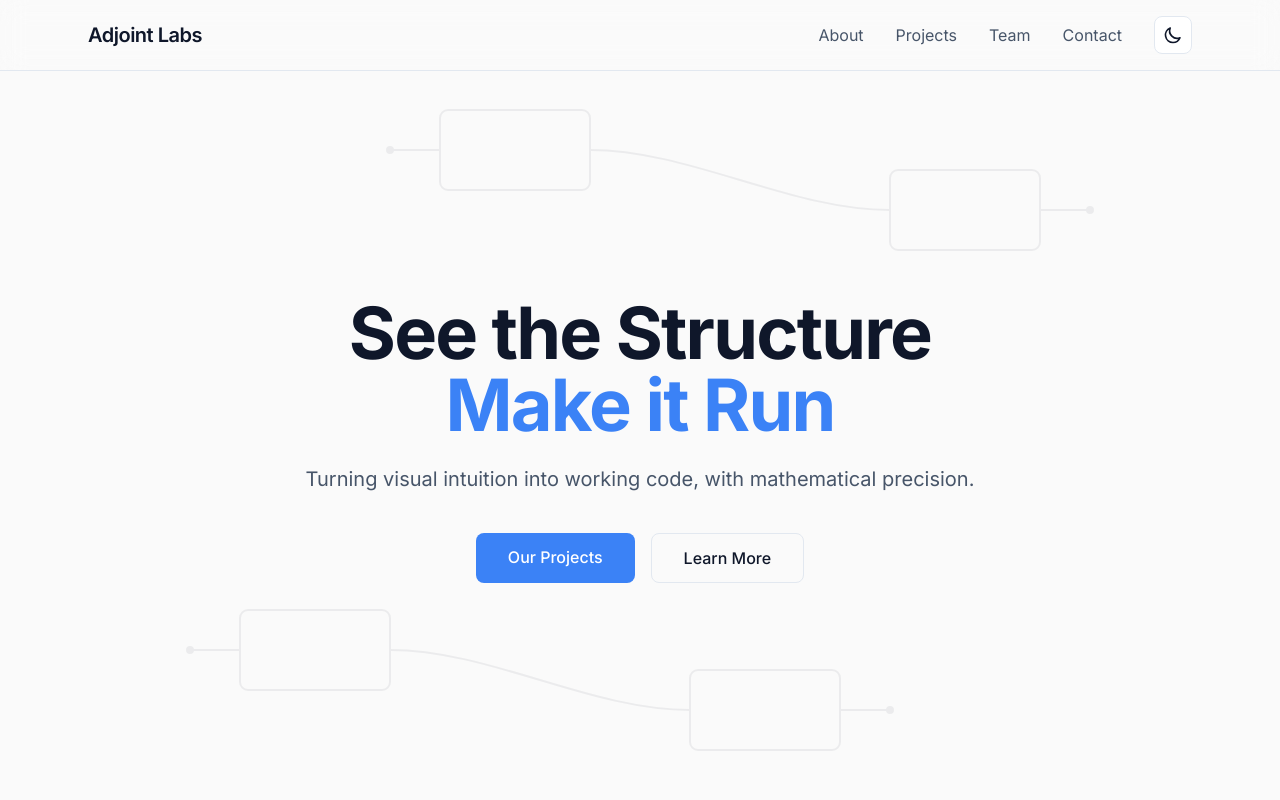
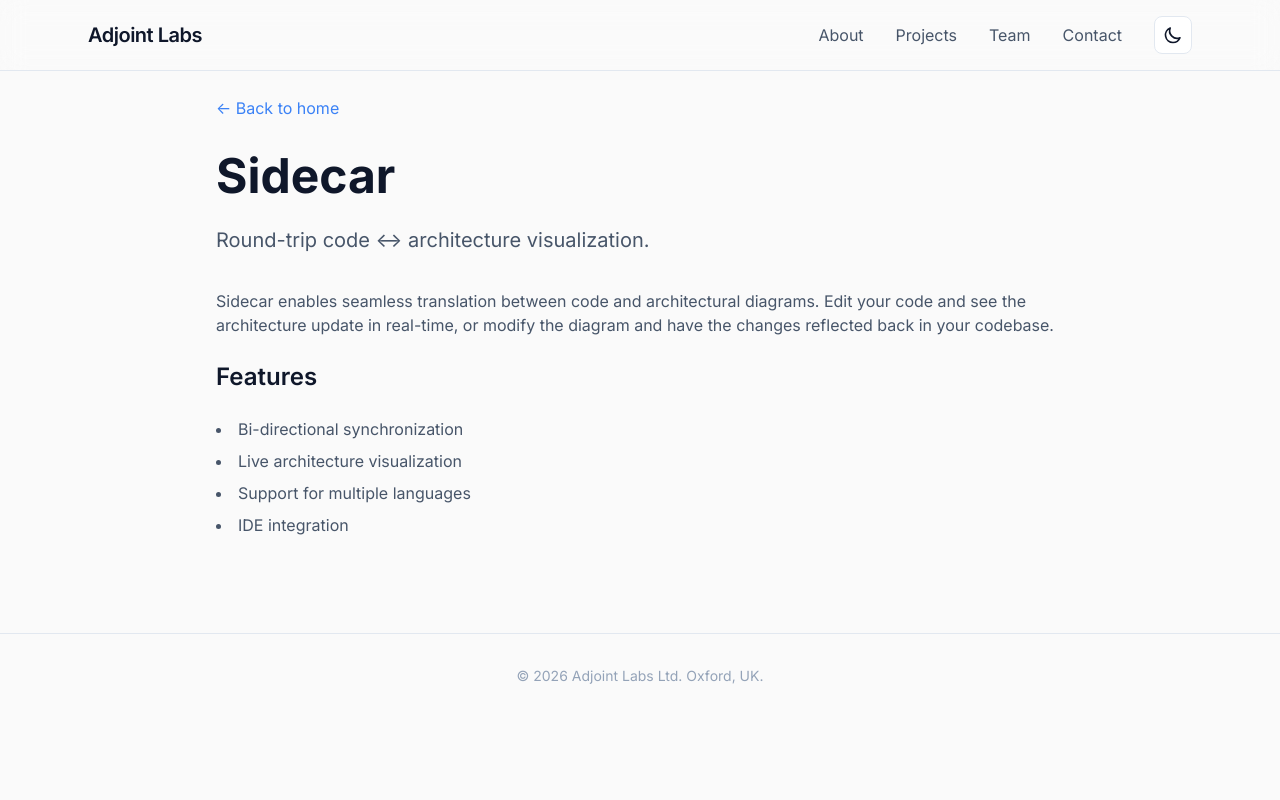
Before and after one commit to adjointlabs/adjointlabs.github.io, a React (Vite) app: page /sidecar in a window 1280 px wide. Shown: the top 800 px of the page. Built offline with nearby package versions, Linux system fonts and the light colour scheme.

Commit message:
started pages

```diff
--- a/package.json
+++ b/package.json
@@ -11,7 +11,8 @@
   },
   "dependencies": {
     "react": "^18.3.1",
-    "react-dom": "^18.3.1"
+    "react-dom": "^18.3.1",
+    "react-router-dom": "^7.16.0"
   },
   "devDependencies": {
     "@eslint/js": "^9.13.0",
--- a/src/App.tsx
+++ b/src/App.tsx
@@ -1,24 +1,17 @@
-import { Header } from './components/Header';
-import { Hero } from './components/Hero';
-import { About } from './components/About';
-import { Projects } from './components/Projects';
-import { Team } from './components/Team';
-import { Contact } from './components/Contact';
-import { Footer } from './components/Footer';
+import { BrowserRouter, Routes, Route } from 'react-router-dom';
+import { HomePage } from './pages/HomePage';
+import { DotsPage } from './pages/DotsPage';
+import { SidecarPage } from './pages/SidecarPage';
 
 function App() {
   return (
-    <div className="min-h-screen bg-[--color-background]">
-      <Header />
-      <main>
-        <Hero />
-        <About />
-        <Projects />
-        <Team />
-        <Contact />
-      </main>
-      <Footer />
-    </div>
+    <BrowserRouter>
+      <Routes>
+        <Route path="/" element={<HomePage />} />
+        <Route path="/dots" element={<DotsPage />} />
+        <Route path="/sidecar" element={<SidecarPage />} />
+      </Routes>
+    </BrowserRouter>
   );
 }
 
--- a/src/components/Header.tsx
+++ b/src/components/Header.tsx
@@ -1,14 +1,15 @@
 import { useState } from 'react';
+import { Link } from 'react-router-dom';
 import { ThemeToggle } from './ThemeToggle';
 
 export function Header() {
   const [isMenuOpen, setIsMenuOpen] = useState(false);
 
   const navLinks = [
-    { href: '#about', label: 'About' },
-    { href: '#projects', label: 'Projects' },
-    { href: '#team', label: 'Team' },
-    { href: '#contact', label: 'Contact' },
+    { href: '/#about', label: 'About' },
+    { href: '/#projects', label: 'Projects' },
+    { href: '/#team', label: 'Team' },
+    { href: '/#contact', label: 'Contact' },
   ];
 
   return (
@@ -16,9 +17,9 @@ export function Header() {
       <nav className="max-w-6xl mx-auto px-6 py-4">
         <div className="flex items-center justify-between">
           {/* Logo */}
-          <a href="#" className="text-xl font-semibold text-[--color-text-primary] tracking-tight">
+          <Link to="/" className="text-xl font-semibold text-[--color-text-primary] tracking-tight">
             Adjoint Labs
-          </a>
+          </Link>
 
           {/* Desktop Navigation */}
           <div className="hidden md:flex items-center gap-8">
--- a/src/components/Projects.tsx
+++ b/src/components/Projects.tsx
@@ -1,11 +1,14 @@
+import { Link } from 'react-router-dom';
+
 interface ProjectProps {
   name: string;
   description: string;
-  link?: string;
+  link: string;
 }
 
 function Project({ name, description, link }: ProjectProps) {
-  const content = (
+  return (
+    <Link to={link} className="block">
       <div className="p-6 rounded-xl bg-[--color-surface] border border-[--color-border] hover:border-[--color-accent] transition-colors">
         <h3 className="text-xl font-semibold text-[--color-text-primary] mb-3">
           {name}
@@ -14,17 +17,8 @@ function Project({ name, description, link }: ProjectProps) {
           {description}
         </p>
       </div>
+    </Link>
   );
-
-  if (link) {
-    return (
-      <a href={link} className="block">
-        {content}
-      </a>
-    );
-  }
-
-  return content;
 }
 
 export function Projects() {
@@ -32,10 +26,12 @@ export function Projects() {
     {
       name: 'DOTS',
       description: 'A DSL for compositional, recursive diagrams.',
+      link: '/dots',
     },
     {
       name: 'Sidecar',
       description: 'Round-trip code ↔ architecture visualization.',
+      link: '/sidecar',
     },
   ];
 
--- /dev/null
+++ b/src/pages/DotsPage.tsx
@@ -0,0 +1,48 @@
+import { Link } from 'react-router-dom';
+import { Header } from '../components/Header';
+import { Footer } from '../components/Footer';
+
+export function DotsPage() {
+  return (
+    <div className="min-h-screen bg-[--color-background]">
+      <Header />
+      <main className="py-24">
+        <div className="max-w-4xl mx-auto px-6">
+          <Link
+            to="/"
+            className="inline-flex items-center gap-2 text-[--color-accent] hover:underline mb-8"
+          >
+            ← Back to home
+          </Link>
+
+          <h1 className="text-4xl md:text-5xl font-bold text-[--color-text-primary] mb-6">
+            DOTS
+          </h1>
+
+          <p className="text-xl text-[--color-text-secondary] mb-8 leading-relaxed">
+            A DSL for compositional, recursive diagrams.
+          </p>
+
+          <div className="prose prose-lg text-[--color-text-secondary] space-y-6">
+            <p>
+              DOTS is a domain-specific language designed for creating and manipulating
+              compositional diagrams with recursive structure. It provides a mathematical
+              foundation for working with visual representations of complex systems.
+            </p>
+
+            <h2 className="text-2xl font-semibold text-[--color-text-primary] mt-12 mb-4">
+              Features
+            </h2>
+            <ul className="list-disc list-inside space-y-2">
+              <li>Compositional diagram construction</li>
+              <li>Recursive diagram definitions</li>
+              <li>Type-safe diagram operations</li>
+              <li>Export to multiple formats</li>
+            </ul>
+          </div>
+        </div>
+      </main>
+      <Footer />
+    </div>
+  );
+}
--- /dev/null
+++ b/src/pages/HomePage.tsx
@@ -0,0 +1,23 @@
+import { Header } from '../components/Header';
+import { Hero } from '../components/Hero';
+import { About } from '../components/About';
+import { Projects } from '../components/Projects';
+import { Team } from '../components/Team';
+import { Contact } from '../components/Contact';
+import { Footer } from '../components/Footer';
+
+export function HomePage() {
+  return (
+    <div className="min-h-screen bg-[--color-background]">
+      <Header />
+      <main>
+        <Hero />
+        <About />
+        <Projects />
+        <Team />
+        <Contact />
+      </main>
+      <Footer />
+    </div>
+  );
+}
--- /dev/null
+++ b/src/pages/SidecarPage.tsx
@@ -0,0 +1,48 @@
+import { Link } from 'react-router-dom';
+import { Header } from '../components/Header';
+import { Footer } from '../components/Footer';
+
+export function SidecarPage() {
+  return (
+    <div className="min-h-screen bg-[--color-background]">
+      <Header />
+      <main className="py-24">
+        <div className="max-w-4xl mx-auto px-6">
+          <Link
+            to="/"
+            className="inline-flex items-center gap-2 text-[--color-accent] hover:underline mb-8"
+          >
+            ← Back to home
+          </Link>
+
+          <h1 className="text-4xl md:text-5xl font-bold text-[--color-text-primary] mb-6">
+            Sidecar
+          </h1>
+
+          <p className="text-xl text-[--color-text-secondary] mb-8 leading-relaxed">
+            Round-trip code ↔ architecture visualization.
+          </p>
+
+          <div className="prose prose-lg text-[--color-text-secondary] space-y-6">
+            <p>
+              Sidecar enables seamless translation between code and architectural diagrams.
+              Edit your code and see the architecture update in real-time, or modify the
+              diagram and have the changes reflected back in your codebase.
+            </p>
+
+            <h2 className="text-2xl font-semibold text-[--color-text-primary] mt-12 mb-4">
+              Features
+            </h2>
+            <ul className="list-disc list-inside space-y-2">
+              <li>Bi-directional synchronization</li>
+              <li>Live architecture visualization</li>
+              <li>Support for multiple languages</li>
+              <li>IDE integration</li>
+            </ul>
+          </div>
+        </div>
+      </main>
+      <Footer />
+    </div>
+  );
+}
```
Also changed, not shown: 1 other file (tests, documents, lock files or other folders). Lines whose indentation alone changed are shown as unchanged.
